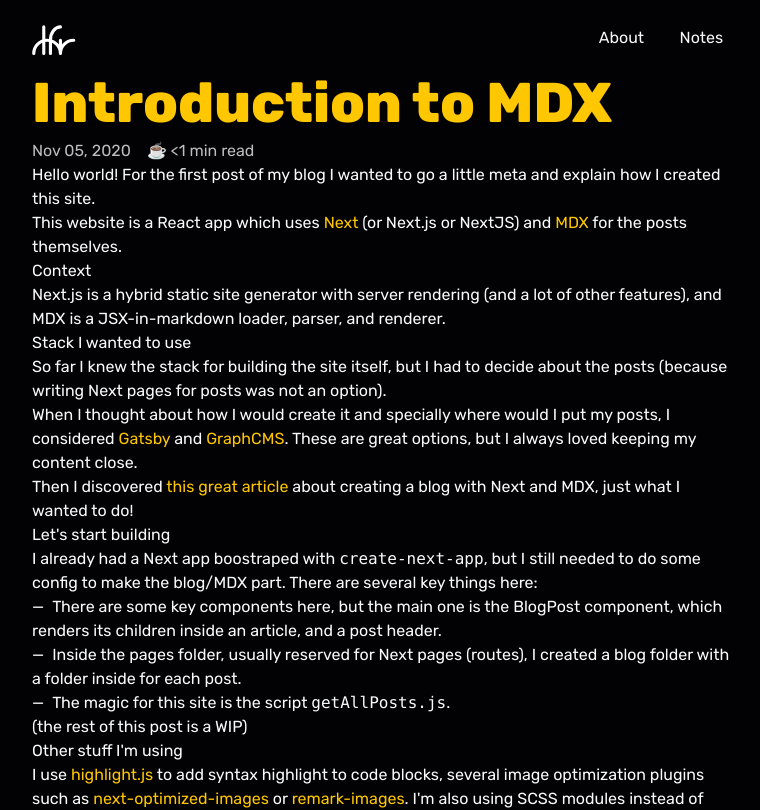
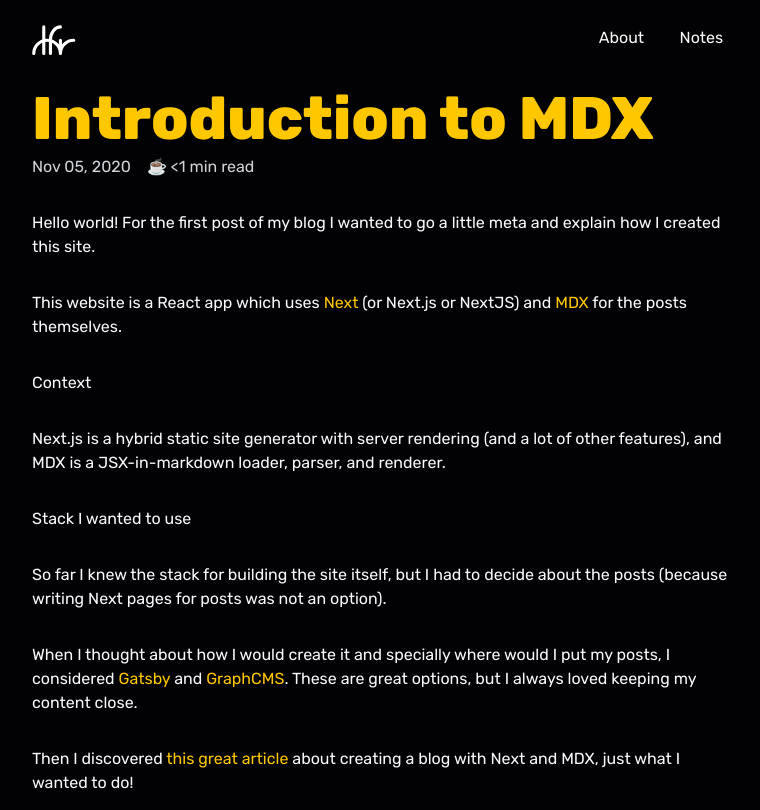
Before and after one commit to dfrico/dfr-web, a Next.js app: page /blog/2020-11-05-mdx-intro in a window 1280 px wide. Shown: the top 810 px of the page, without its empty margins (256-1016 px from the left). Built offline with nearby package versions, Linux system fonts and the light colour scheme.

Commit message:
Fixed post styles, added head meta tags

```diff
--- a/components/layout/index.js
+++ b/components/layout/index.js
@@ -1,16 +1,10 @@
 import PropTypes from 'prop-types';
-import Head from 'next/head';
 import Header from '../header';
 import Cursor from '../cursor';
 
-function Layout({ children, pageTitle, description }) {
+function Layout({ children }) {
   return (
     <>
-      <Head>
-        <meta name="viewport" content="width=device-width, initial-scale=1" />
-        <meta name="Description" content={description} />
-        <title>{pageTitle}</title>
-      </Head>
       <main className="h-screen max-w-3xl mx-auto p-8 md:py-0 flex flex-col justify-start">
         <Header />
         {children}
@@ -22,8 +16,6 @@ function Layout({ children, pageTitle, description }) {
 
 Layout.propTypes = {
   children: PropTypes.object,
-  pageTitle: PropTypes.string,
-  description: PropTypes.string,
 };
 
 export default Layout;
--- a/components/postHeader/index.js
+++ b/components/postHeader/index.js
@@ -1,12 +1,13 @@
 import PropTypes from 'prop-types';
-import styles from './postHeader.module.css';
 
 const HeadPost = ({ meta, isBlogPost }) => (
   <>
-    <div>
+    <div className={isBlogPost ? 'mt-4' : ''}>
       <h1
         className={`${
-          isBlogPost ? styles.title : styles.previewTitle
+          isBlogPost
+            ? 'font-extrabold text-6xl leading-compact'
+            : 'font-bold text-2xl mt-0 overflow-hidden overflow-ellipsis twoLines'
         } text-yellow mb-2`}
       >
         {meta.title}
@@ -14,12 +15,14 @@ const HeadPost = ({ meta, isBlogPost }) => (
       {isBlogPost ? null : <p className="text-gray-50">{meta.description}</p>}
     </div>
 
-    <div className={styles.meta}>
-      <span>{meta.date}</span>
-      <span role="img" aria-label="one coffee">
+    <div>
+      <span className="text-gray-300 mr-4">{meta.date}</span>
+      <span className="text-gray-300 mr-4" role="img" aria-label="one coffee">
         {`☕ ${meta.readTime} min read`}
       </span>
-      {!isBlogPost ? <span>Read more →</span> : null}
+      {!isBlogPost ? (
+        <span className="text-gray-300 mr-4">Read more →</span>
+      ) : null}
     </div>
   </>
 );
--- a/components/postHeader/postHeader.module.css
+++ /dev/null
@@ -1,22 +0,0 @@
-.title {
-  font-weight: 800;
-  font-size: 3.5rem;
-  line-height: 3.5rem;
-}
-
-.previewTitle {
-  font-size: 1.4rem;
-  font-weight: 700;
-  margin-top: 0;
-
-  overflow: hidden;
-  text-overflow: ellipsis;
-  display: -webkit-box;
-  -webkit-line-clamp: 2;
-  -webkit-box-orient: vertical;
-}
-
-.meta span {
-  color: #bdbdbd;
-  margin-right: 1rem;
-}
--- a/components/preview/index.js
+++ b/components/preview/index.js
@@ -9,7 +9,7 @@ const PostPreview = ({ post }) => {
   } = post;
 
   return (
-    <article className="rounded h-48 bg-gray-800 hover:bg-gray-700 my-2">
+    <div className="rounded h-48 bg-gray-800 hover:bg-gray-700 my-2">
       <Link href={`/blog${link}`}>
         <a className="flex h-full">
           <div className="w-2/3 p-4 flex flex-col justify-between flex-grow">
@@ -26,7 +26,7 @@ const PostPreview = ({ post }) => {
           ) : null}
         </a>
       </Link>
-    </article>
+    </div>
   );
 };
 
--- a/pages/_app.js
+++ b/pages/_app.js
@@ -18,7 +18,7 @@ function App({ Component, pageProps }) {
 
   return (
     <>
-      <Layout pageTitle="Blog" description="My Personal Blog">
+      <Layout>
         <Component {...pageProps} />
       </Layout>
     </>
--- a/pages/_document.js
+++ b/pages/_document.js
@@ -6,6 +6,36 @@ class MyDocument extends Document {
       <Html lang="en">
         <Head>
           <meta charSet="utf-8" />
+          <title>dfr-web</title>
+          <meta name="title" content="dfr-web" />
+          <meta
+            name="description"
+            content="Daniel Fernández - Frontend developer based in Madrid, Spain. Check my site to learn more about me!"
+          />
+          <meta name="viewport" content="width=device-width, initial-scale=1" />
+          <meta
+            property="og:image"
+            content="https://example.com/images/image.jpg"
+          />
+
+          <meta property="og:type" content="website" />
+          <meta property="og:url" content="https://dfr.now.sh/" />
+          <meta property="og:title" content="dfr-web" />
+          <meta
+            property="og:description"
+            content="Daniel Fernández - Frontend developer based in Madrid, Spain. Check my site to learn more about me!"
+          />
+          <meta property="og:image" content="/img/logo.png" />
+
+          <meta property="twitter:card" content="summary_large_image" />
+          <meta property="twitter:url" content="https://dfr.now.sh" />
+          <meta property="twitter:title" content="dfr-web" />
+          <meta
+            property="twitter:description"
+            content="Daniel Fernández - Frontend developer based in Madrid, Spain. Check my site to learn more about me!"
+          />
+          <meta property="twitter:image" content="/img/logo.png" />
+
           {/* Google fonts */}
           <link rel="preconnect" href="https://fonts.gstatic.com" />
           <link
--- a/styles/base.css
+++ b/styles/base.css
@@ -11,6 +11,10 @@
   li::before {
     @apply mr-1;
     content: '— ';
+  }
+
+  article > * {
+    @apply my-8;
   }
 
   /* Hover underline */
@@ -32,4 +36,12 @@
     @apply visible;
     @apply scale-x-100;
   }
+
+  .twoLines {
+    overflow: hidden;
+    text-overflow: ellipsis;
+    display: -webkit-box;
+    -webkit-line-clamp: 2;
+    -webkit-box-orient: vertical;
+  }
 }
--- a/tailwind.config.js
+++ b/tailwind.config.js
@@ -16,6 +16,9 @@ module.exports = {
       },
       cursor: {
         default: 'pointer',
+      },
+      lineHeight: {
+        compact: '3.5rem',
       },
       spacing: {
         72: '18rem',
```
Also changed, not shown: public/img/logo.png (added).
